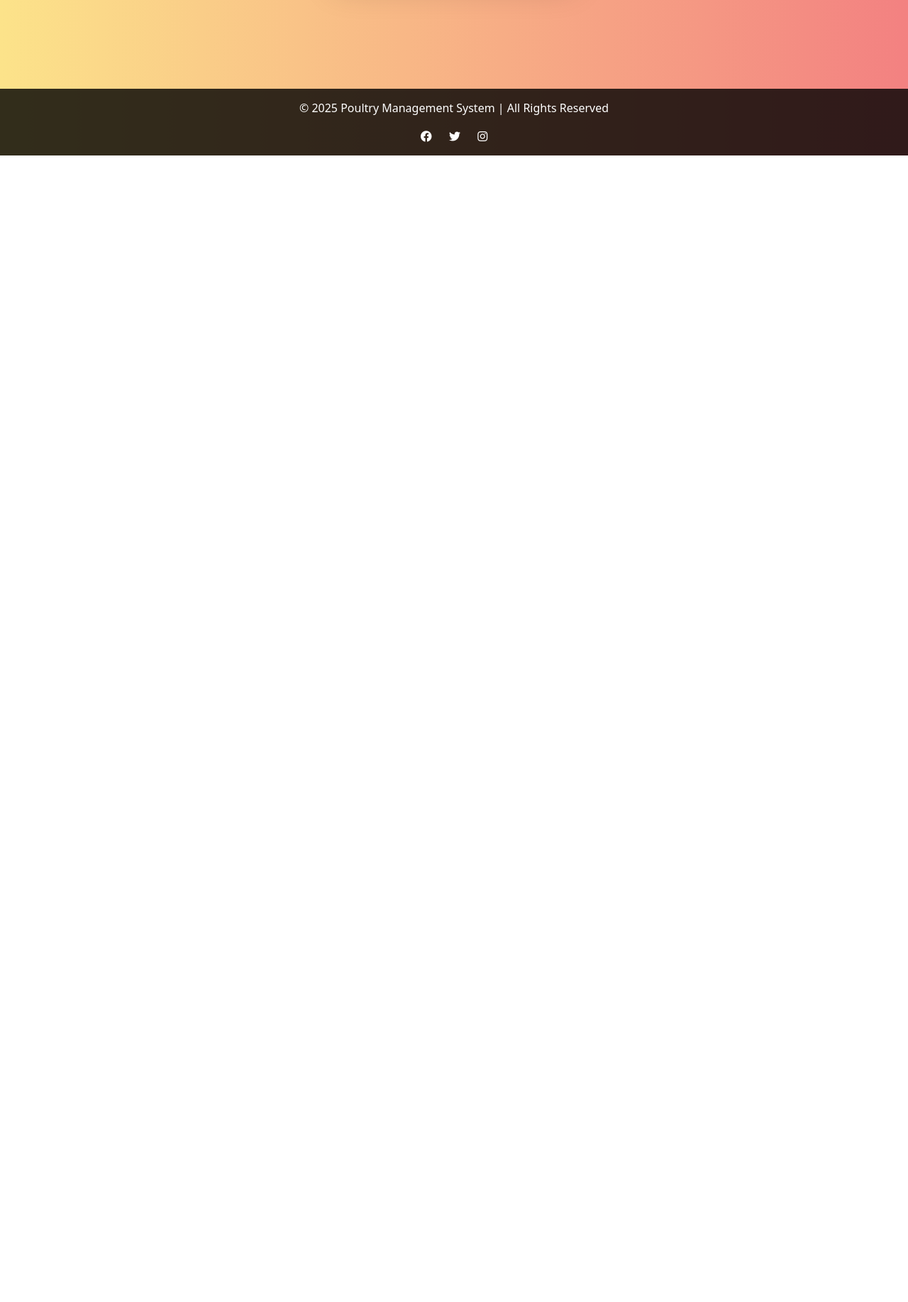
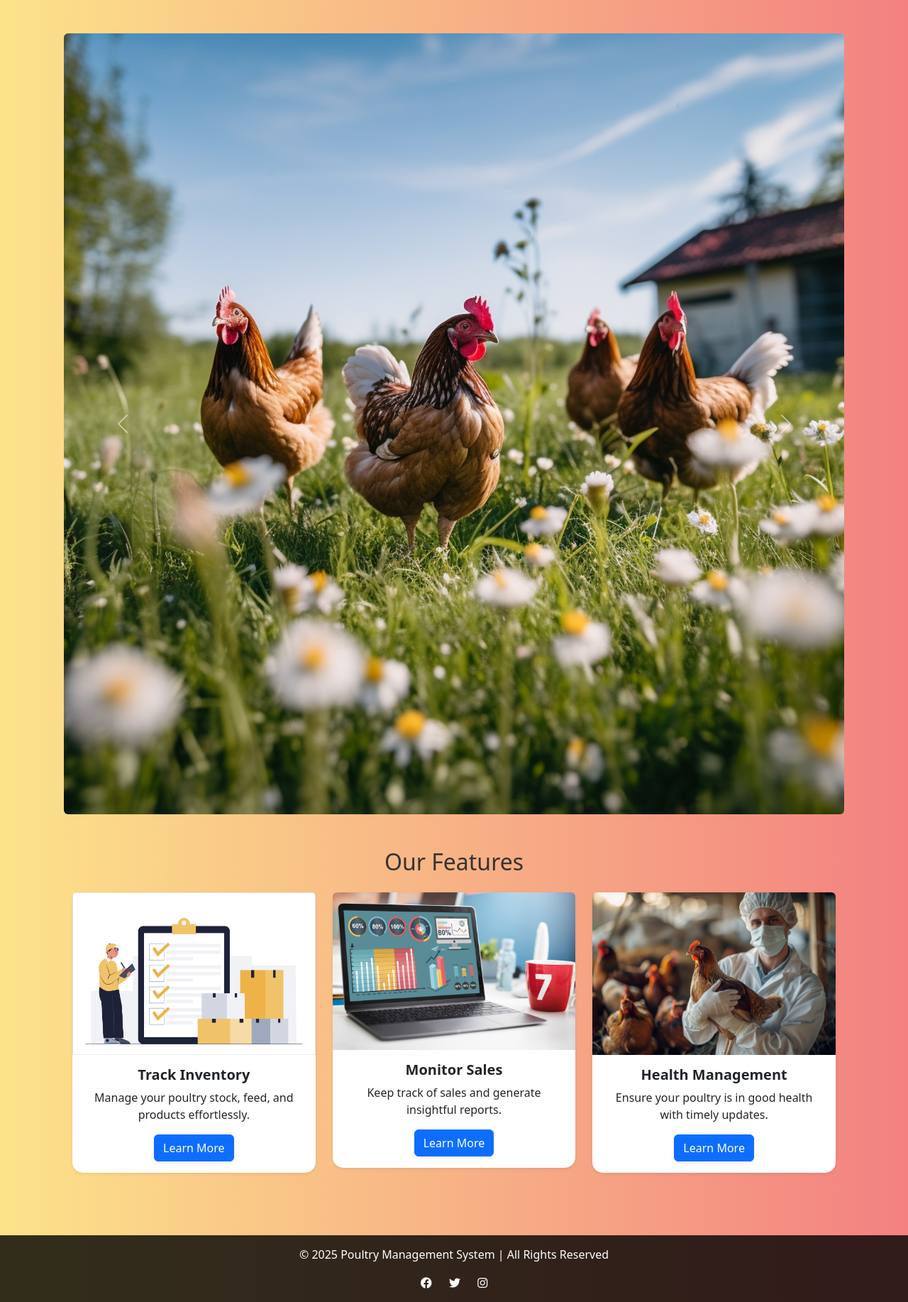
Before and after one commit to vincentiano23/poultryMgntSys, a Django app: page / in a window 1280 px wide. Shown: the part 581-2415 px from the top of the page at 71% size. Before the commit the page ends 800 px from the top, so only its background shows below. Run offline with Django 5.2, Linux system fonts and the light colour scheme.

Commit message:
added home, contact and about pages

```diff
--- a/poultry/templates/base.html
+++ b/poultry/templates/base.html
@@ -8,6 +8,8 @@
     <!-- Bootstrap CSS -->
     <link rel="stylesheet" href="https://cdn.jsdelivr.net/npm/bootstrap@5.3.0/dist/css/bootstrap.min.css">
     <link rel="stylesheet" href="https://cdnjs.cloudflare.com/ajax/libs/font-awesome/6.4.2/css/all.min.css">
+
+    <!-- Custom Styles -->
     <style>
         body {
             display: flex;
@@ -81,12 +83,16 @@
     <!-- Navbar -->
     <nav class="navbar navbar-expand-lg navbar-dark bg-dark">
         <div class="container">
-            <a class="navbar-brand" href="#">Poultry Manager</a>
+            <a class="navbar-brand" href="{% url 'home' %}">Poultry Manager</a>
             <button class="navbar-toggler" type="button" data-bs-toggle="collapse" data-bs-target="#navbarNav">
                 <span class="navbar-toggler-icon"></span>
             </button>
             <div class="collapse navbar-collapse" id="navbarNav">
                 <ul class="navbar-nav ms-auto">
+                    <li class="nav-item"><a class="nav-link" href="{% url 'home' %}">Home</a></li>
+                    <li class="nav-item"><a class="nav-link" href="{% url 'about' %}">About</a></li>
+                    <li class="nav-item"><a class="nav-link" href="{% url 'contact' %}">Contact</a></li>
+
                     {% if user.is_authenticated %}
                         {% if user.is_staff %}
                             <li class="nav-item"><a class="nav-link" href="{% url 'admin_dashboard' %}">Dashboard</a></li>
--- /dev/null
+++ b/poultry/templates/poultry/home.html
@@ -0,0 +1,78 @@
+{% extends "base.html" %}
+{% load static %}
+
+{% block content %}
+<!-- Hero Section -->
+<div class="hero-section text-center text-white d-flex align-items-center justify-content-center position-relative" style="background: url('{% static 'images/hero.jpg' %}') center/cover no-repeat; height: 60vh;">
+    <div class="overlay position-absolute top-0 start-0 w-100 h-100" style="background: rgba(0, 0, 0, 0.5);"></div>
+    <div class="container position-relative">
+        <h1 class="display-4 fw-bold">Poultry Management System</h1>
+        <p class="lead">Efficiently manage your poultry farm with ease.</p>
+        <a href="{% if user.is_authenticated %}{% url 'dashboard' %}{% else %}{% url 'login' %}{% endif %}"
+        class="btn btn-warning btn-lg mt-3 shadow">
+        Get Started
+        </a>
+    </div>
+</div>
+
+<!-- Image Carousel -->
+<div id="carouselExample" class="carousel slide mt-5" data-bs-ride="carousel">
+    <div class="carousel-inner">
+        <div class="carousel-item active">
+            <img src="{% static 'images/farm.jpg' %}" class="d-block w-100 rounded" alt="Farm">
+        </div>
+        <div class="carousel-item">
+            <img src="{% static 'images/chicken.jpg' %}" class="d-block w-100 rounded" alt="Chickens">
+        </div>
+        <div class="carousel-item">
+            <img src="{% static 'images/eggs.jpg' %}" class="d-block w-100 rounded" alt="Eggs">
+        </div>
+    </div>
+    <button class="carousel-control-prev" type="button" data-bs-target="#carouselExample" data-bs-slide="prev">
+        <span class="carousel-control-prev-icon"></span>
+    </button>
+    <button class="carousel-control-next" type="button" data-bs-target="#carouselExample" data-bs-slide="next">
+        <span class="carousel-control-next-icon"></span>
+    </button>
+</div>
+
+<!-- Features Section -->
+<div class="container text-center mt-5">
+    <h2 class="mb-4">Our Features</h2>
+    <div class="row">
+        <div class="col-md-4">
+            <div class="card shadow-sm border-0">
+                <img src="{% static 'images/monitor_inv.jpg' %}" class="card-img-top rounded-top" alt="Inventory">
+                <div class="card-body">
+                    <h5 class="card-title fw-bold">Track Inventory</h5>
+                    <p class="card-text">Manage your poultry stock, feed, and products effortlessly.</p>
+                    <a href="#" class="btn btn-primary shadow-sm">Learn More</a>
+                </div>
+            </div>
+        </div>
+
+        <div class="col-md-4">
+            <div class="card shadow-sm border-0">
+                <img src="{% static 'images/monitor-sales.jpg' %}" class="card-img-top rounded-top" alt="Sales">
+                <div class="card-body">
+                    <h5 class="card-title fw-bold">Monitor Sales</h5>
+                    <p class="card-text">Keep track of sales and generate insightful reports.</p>
+                    <a href="#" class="btn btn-primary shadow-sm">Learn More</a>
+                </div>
+            </div>
+        </div>
+
+        <div class="col-md-4">
+            <div class="card shadow-sm border-0">
+                <img src="{% static 'images/monitor-health.jpg' %}" class="card-img-top rounded-top" alt="Health">
+                <div class="card-body">
+                    <h5 class="card-title fw-bold">Health Management</h5>
+                    <p class="card-text">Ensure your poultry is in good health with timely updates.</p>
+                    <a href="#" class="btn btn-primary shadow-sm">Learn More</a>
+                </div>
+            </div>
+        </div>
+    </div>
+</div>
+
+{% endblock %}
--- a/poultry/urls.py
+++ b/poultry/urls.py
@@ -1,9 +1,12 @@
 from django.urls import path
 from . import views
-from .views import  user_login, user_logout, register, manage_workers, delete_worker, manage_sales, add_chicken, add_eggs, view_eggs, view_chickens,view_incubation_schedules, expenses_list, manage_salaries
+from .views import  user_login, user_logout, register, manage_workers, delete_worker, manage_sales, add_chicken, add_eggs, view_eggs, view_chickens,view_incubation_schedules, expenses_list, manage_salaries, home, about, contact
 
 urlpatterns = [
-    path('', user_login, name='login'),
+    path('', home, name='home'),
+    path('about/', about, name='about'),
+    path('contact/', contact, name='contact'),
+    path('login/', user_login, name='login'),
     path('admin_dashboard/', views.admin_dashboard, name='admin_dashboard'),
     path('dashboard/', views.dashboard, name='dashboard'),
     path('logout/', user_logout, name='logout'),
--- a/poultry/views.py
+++ b/poultry/views.py
@@ -8,6 +8,15 @@ from decimal import Decimal
 from django.utils import timezone
 from .forms import EggCollectionForm, BulkChickenForm, IncubationScheduleForm, DeadChickenForm, ExpenseForm, SalaryForm
 from .models import Chicken, Egg, Feed, HealthRecord, Sale, Expense, IncubationSchedule, MortalityRecord, Salary, Profile
+
+def home(request):
+    return render(request, 'poultry/home.html')
+
+def about(request):
+    return render(request, 'poultry/about.html')
+
+def contact(request):
+    return render(request, 'poultry/contact.html')
 
 def user_login(request):
     """Handles user login"""
--- a/poultry_management/settings.py
+++ b/poultry_management/settings.py
@@ -118,8 +118,8 @@ USE_TZ = True
 # Static files (CSS, JavaScript, Images)
 # https://docs.djangoproject.com/en/5.1/howto/static-files/
 
-STATIC_URL = 'static/'
-
+STATIC_URL = '/static/'
+STATICFILES_DIRS = [BASE_DIR / "static"]
 # Default primary key field type
 # https://docs.djangoproject.com/en/5.1/ref/settings/#default-auto-field
 
```
Also changed, not shown: poultry/templates/poultry/about.html (added, +25 -0 lines), poultry/templates/poultry/contact.html (added, +33 -0 lines), db.sqlite3, static/images/chicken.jpg (added), static/images/eggs.jpg (added), static/images/farm.jpg (added), static/images/monitor-health.jpg (added), static/images/monitor-sales.jpg (added), static/images/monitor_inv.jpg (added).
